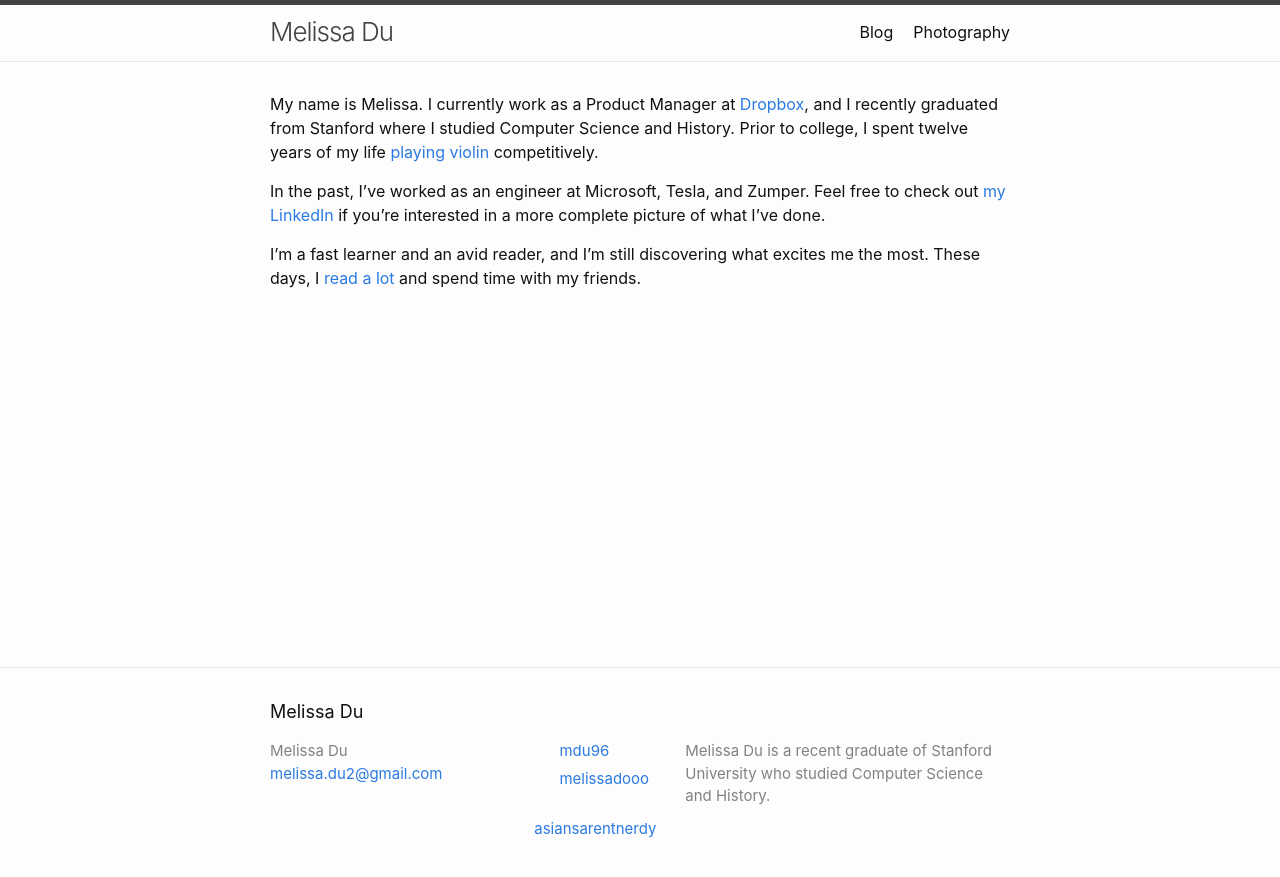
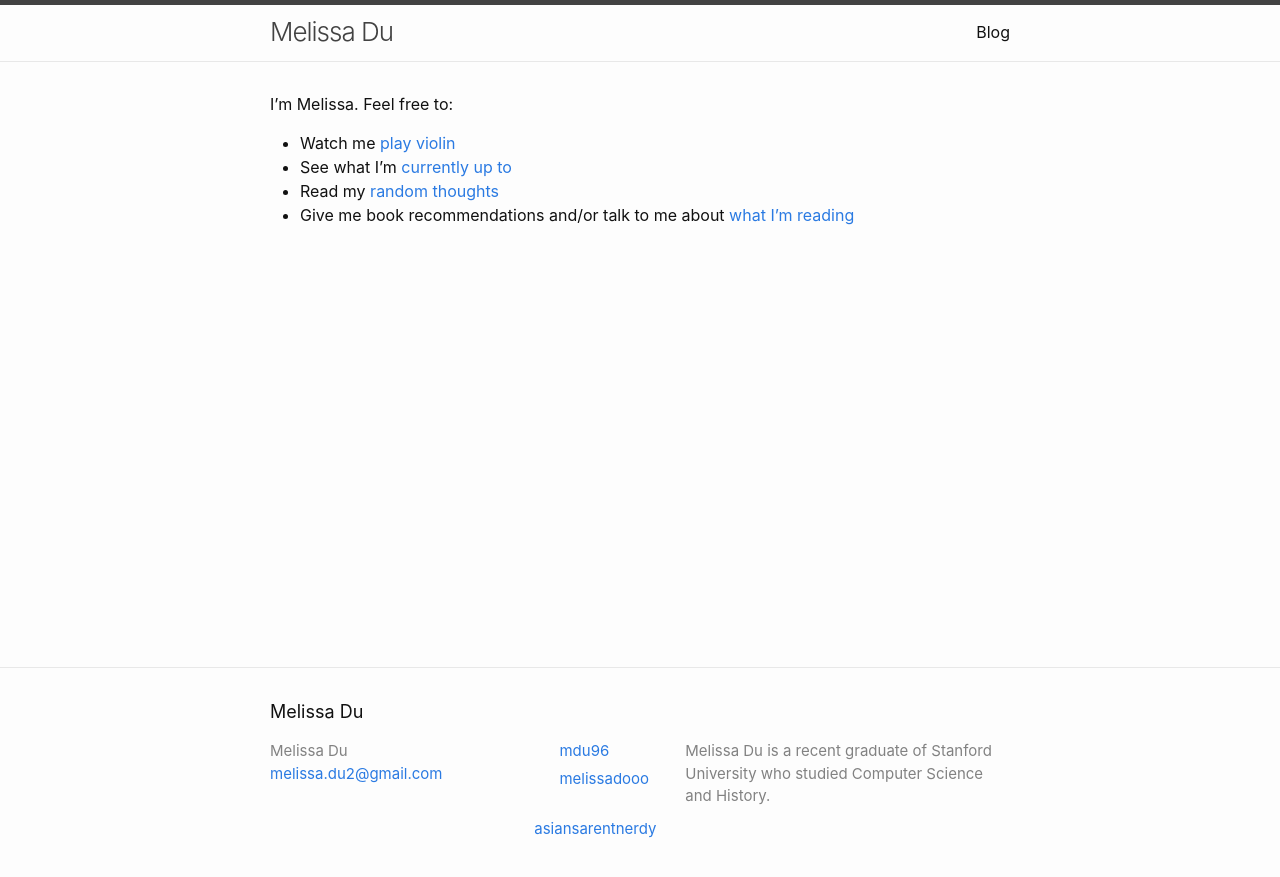
Before and after one commit to melissadu/melissadu.github.io, a Jekyll site: the page built from index.md, in a window 1280 px wide. Shown: the top 877 px of the page. Built offline with Jekyll 4.4.1, drawn with Linux system fonts in a browser that asks for light colours.

Commit message:
rewrite of index page and removing blog posts

```diff
--- a/index.md
+++ b/index.md
@@ -8,8 +8,9 @@ layout: default_notitle
 [comment]: # (![melissa](/imgs/me1.jpg)
 [comment]: # ({: .center-image})
 
-My name is Melissa. I currently work as a Product Manager at [Dropbox](https://www.dropbox.com), and I recently graduated from Stanford where I studied Computer Science and History. Prior to college, I spent twelve years of my life [playing violin](https://www.youtube.com/user/asiansarentnerdy) competitively.
 
-In the past, I've worked as an engineer at Microsoft, Tesla, and Zumper. Feel free to check out [my LinkedIn](https://www.linkedin.com/in/mdu96/) if you're interested in a more complete picture of what I've done.
-
-I'm a fast learner and an avid reader, and I'm still discovering what excites me the most. These days, I [read a lot](https://www.goodreads.com/user/show/30668519-melissa-du) and spend time with my friends.
+I'm Melissa. Feel free to:
+* Watch me [play violin](https://www.youtube.com/user/asiansarentnerdy)
+* See what I'm [currently up to](https://www.linkedin.com/in/mdu96)
+* Read my [random thoughts](https://www.twitter.com/melissadooo)
+* Give me book recommendations and/or talk to me about [what I'm reading](https://www.goodreads.com/user/show/30668519-melissa-du)
```
Also changed, not shown: _posts/2018-01-05-airports-and-awe.markdown (deleted, +0 -19 lines), _posts/2018-06-04-distractions.markdown (deleted, +0 -15 lines), photography.md (deleted, +0 -5 lines), 2 other files.
